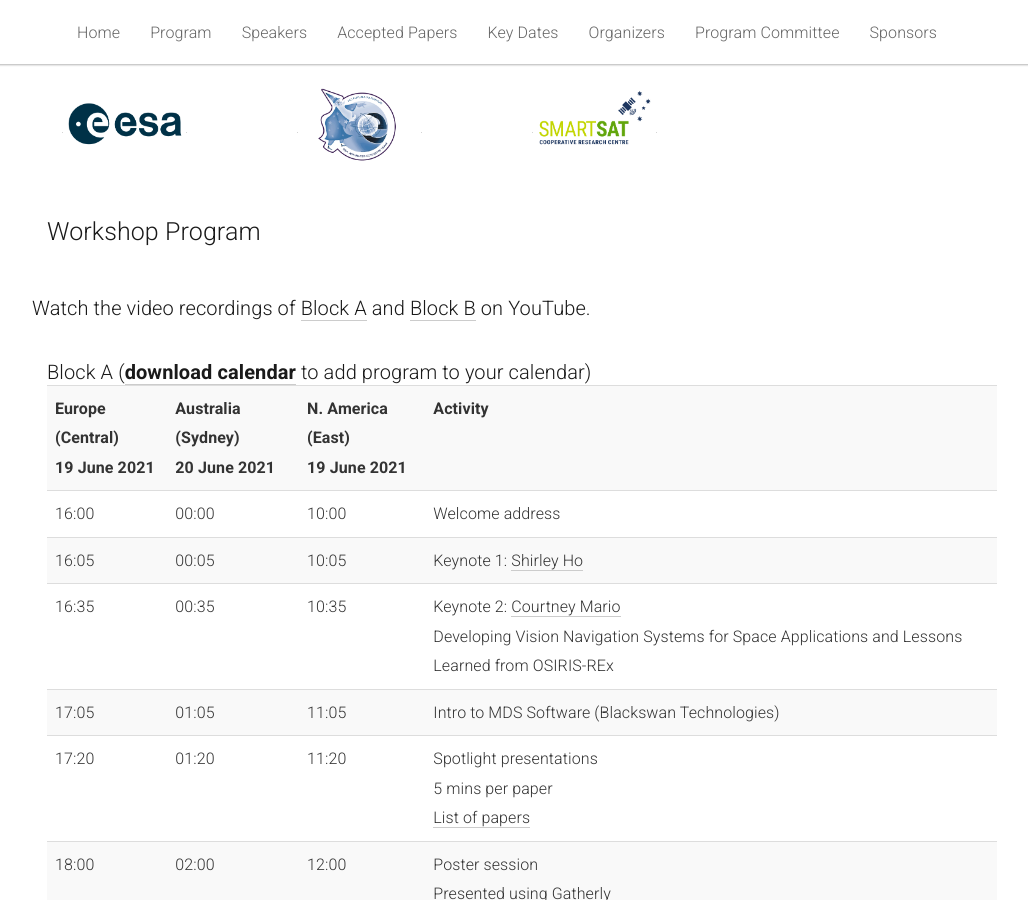
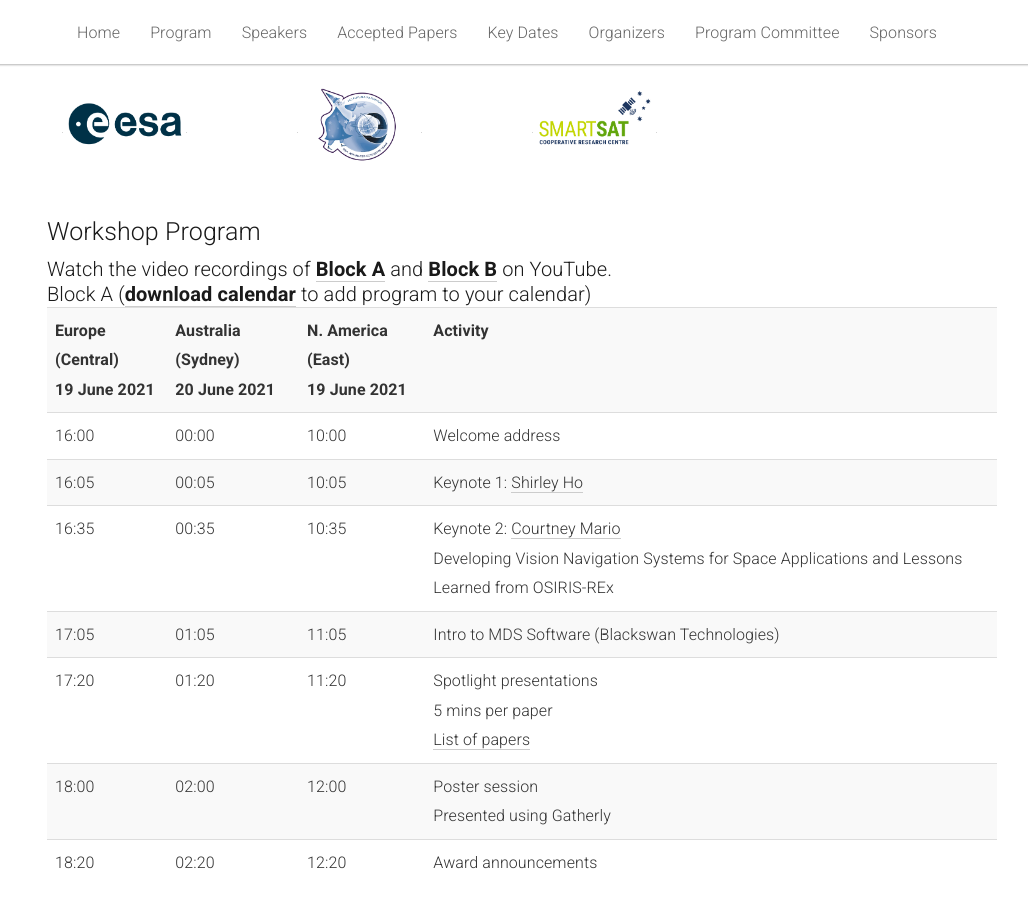
Before and after one commit to AIforSpace/2024, a Jekyll site: the page built from _pages/home.md, in a window 1280 px wide and 900 px high, scrolled down 919 px. Shown: the whole window, without its empty margins (118-1146 px from the left). Built offline with Jekyll 4.4.1, drawn with Linux system fonts in a browser that asks for light colours.

```diff
--- a/_pages/home.md
+++ b/_pages/home.md
@@ -98,11 +98,11 @@ acknowledgements: ""
   </div>
 </div>
 
-<br>
 <div class="row">
-  <h3>Watch the video recordings of <a href="https://youtu.be/j83aOI0suuo">Block A</a> and <a href="https://youtu.be/oadmxrgiE1g">Block B</a> on YouTube.</h3>
+ <div class="col-xs-12">
+  <h3>Watch the video recordings of <a href="https://youtu.be/j83aOI0suuo"><b>Block A</b></a> and <a href="https://youtu.be/oadmxrgiE1g"><b>Block B</b></a> on YouTube.</h3>
+ </div>
 </div>
-<br>
 
 <div class="row">
   <div class="col-xs-12">
```
